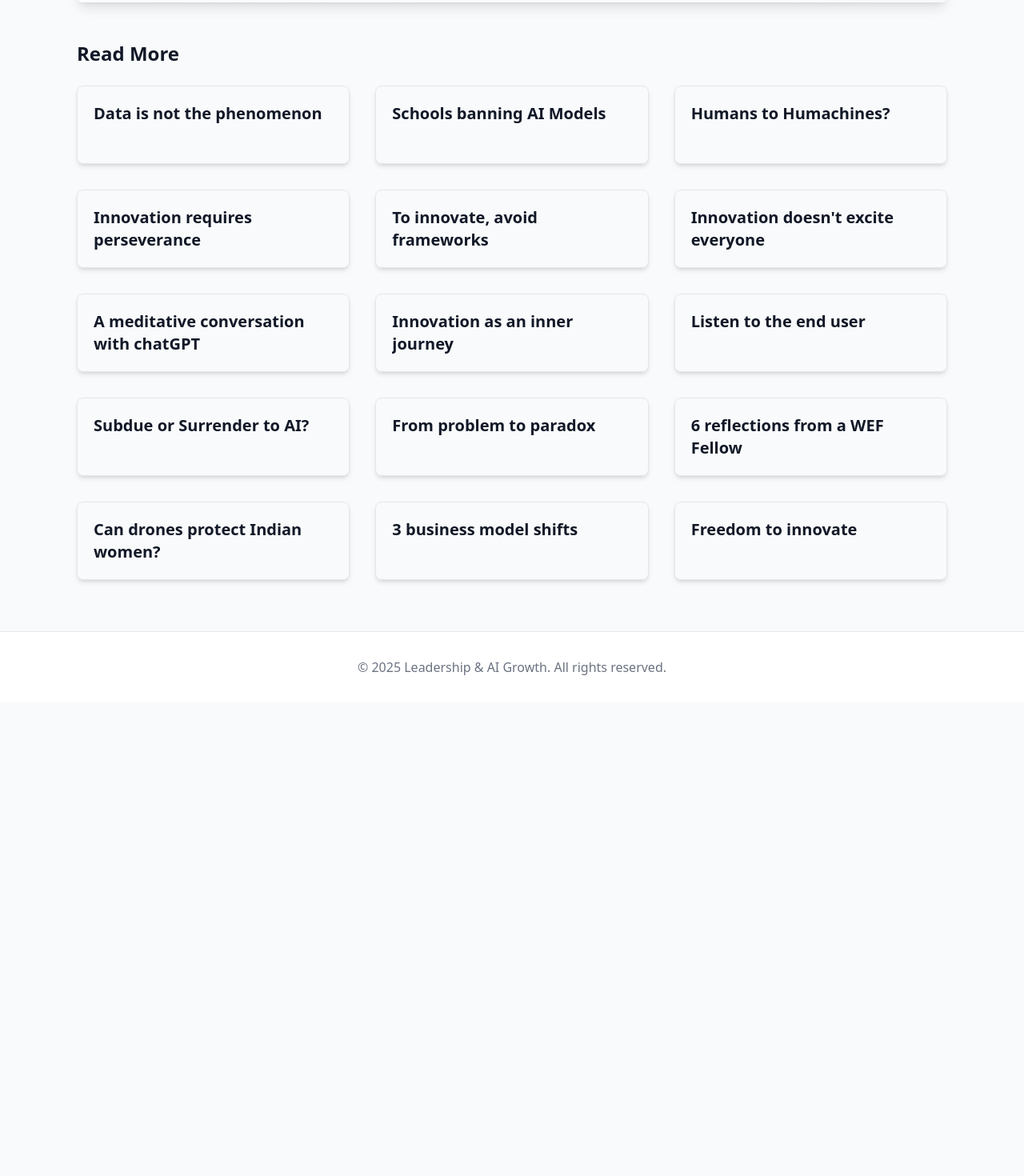
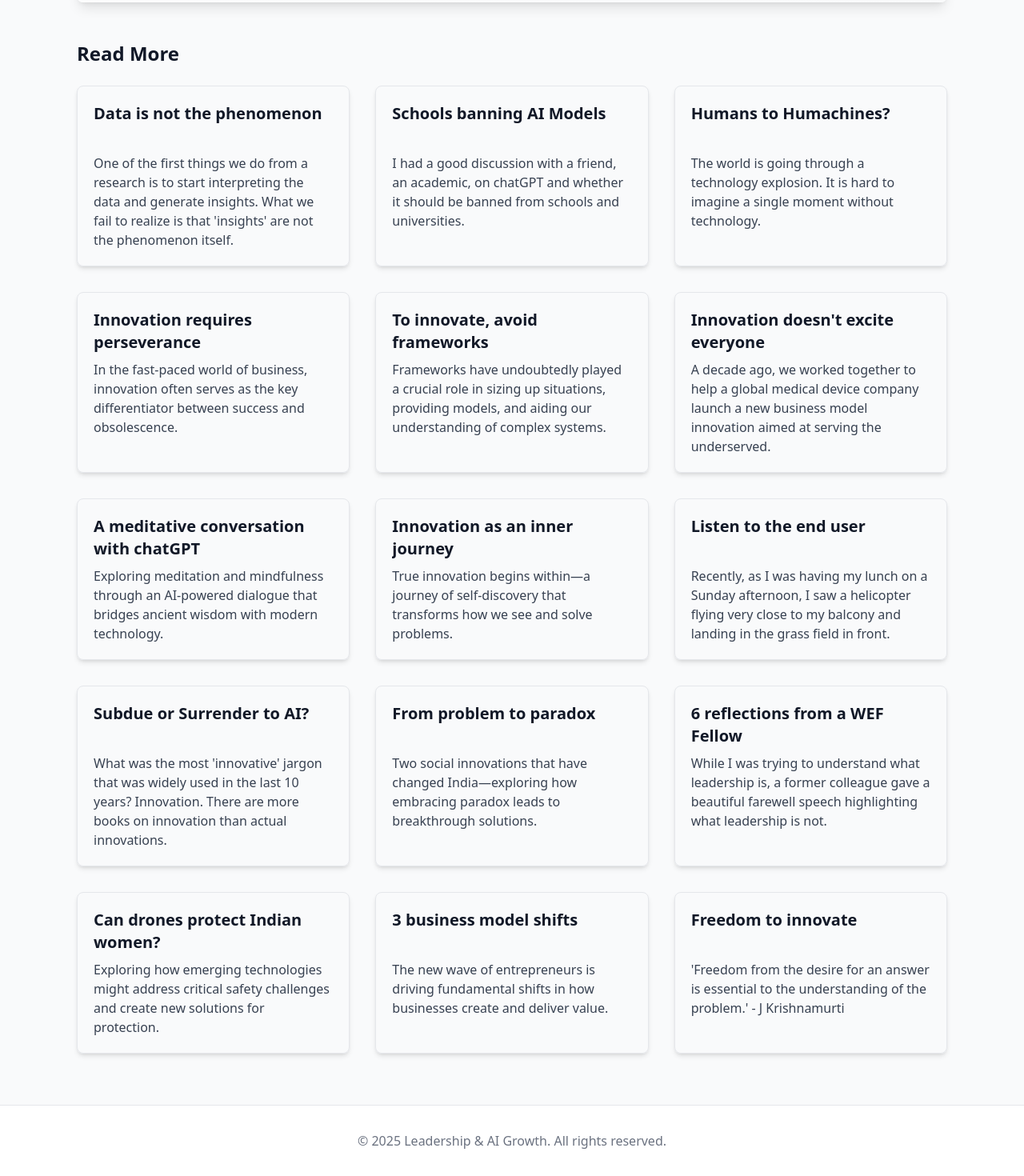
Before and after one commit to Wijay000/draft, a Next.js app: page /insights in a window 1280 px wide. Shown: the part 497-1967 px from the top of the page at 80% size. Before the commit the page ends 1375 px from the top, so only its background shows below. Built offline with nearby package versions, Linux system fonts and the light colour scheme.

Commit message:
feat(insights): add opening lines as descriptions for all articles

```diff
--- a/pages/insights.js
+++ b/pages/insights.js
@@ -12,91 +12,91 @@ export default function Insights() {
     {
       title: "Data is not the phenomenon",
       date: "",
-      description: "",
+      description: "One of the first things we do from a research is to start interpreting the data and generate insights. What we fail to realize is that 'insights' are not the phenomenon itself.",
       url: "https://medium.com/@innovate_11669/data-is-not-the-phenomenon-5476a6651e2"
     },
     {
       title: "Schools banning AI Models",
       date: "",
-      description: "",
+      description: "I had a good discussion with a friend, an academic, on chatGPT and whether it should be banned from schools and universities.",
       url: "https://medium.com/@innovate_11669/should-we-ban-chatgpt-from-universities-and-schools-23ed6be7396b"
     },
     {
       title: "Humans to Humachines?",
       date: "",
-      description: "",
+      description: "The world is going through a technology explosion. It is hard to imagine a single moment without technology.",
       url: "https://www.linkedin.com/pulse/humans-humachines-vijay-anand-raju/"
     },
     {
       title: "Innovation requires perseverance",
       date: "",
-      description: "",
+      description: "In the fast-paced world of business, innovation often serves as the key differentiator between success and obsolescence.",
       url: "https://medium.com/@innovate_11669/innovation-requires-perseverance-and-creativity-5fa9fe0dba44"
     },
     {
       title: "To innovate, avoid frameworks",
       date: "",
-      description: "",
+      description: "Frameworks have undoubtedly played a crucial role in sizing up situations, providing models, and aiding our understanding of complex systems.",
       url: "https://medium.com/@innovate_11669/to-innovate-stay-away-from-frameworks-and-methodologies-35438ae63d80"
     },
     {
       title: "Innovation doesn't excite everyone",
       date: "",
-      description: "",
+      description: "A decade ago, we worked together to help a global medical device company launch a new business model innovation aimed at serving the underserved.",
       url: "https://medium.com/@innovate_11669/innovation-doesnt-excite-everyone-f11183dcb604"
     },
     {
       title: "A meditative conversation with chatGPT",
       date: "",
-      description: "",
+      description: "Exploring meditation and mindfulness through an AI-powered dialogue that bridges ancient wisdom with modern technology.",
       url: "https://medium.com/@vgthinks/a-meditative-conversation-with-my-friend-on-meditation-cd5249e7fe0f"
     },
     {
       title: "Innovation as an inner journey",
       date: "",
-      description: "",
+      description: "True innovation begins within—a journey of self-discovery that transforms how we see and solve problems.",
       url: "https://lnkd.in/ePP7pBZJ"
     },
     {
       title: "Listen to the end user",
       date: "",
-      description: "",
+      description: "Recently, as I was having my lunch on a Sunday afternoon, I saw a helicopter flying very close to my balcony and landing in the grass field in front.",
       url: "https://www.linkedin.com/pulse/leverage-technology-listen-being-who-has-problem-observe-raju/?trackingId=rThVEw4mEF8OOahWRo3uiQ%3D%3D"
     },
     {
       title: "Subdue or Surrender to AI?",
       date: "",
-      description: "",
+      description: "What was the most 'innovative' jargon that was widely used in the last 10 years? Innovation. There are more books on innovation than actual innovations.",
       url: "https://www.linkedin.com/pulse/ai-humans-going-subdue-surrender-new-phenomenon-vijay-anand-raju/?trackingId=hIuzvnako84mhFRBnGf3cw%3D%3D"
     },
     {
       title: "From problem to paradox",
       date: "",
-      description: "",
+      description: "Two social innovations that have changed India—exploring how embracing paradox leads to breakthrough solutions.",
       url: "https://www.weforum.org/stories/2015/06/problem-paradaox-2-social-innovations-that-have-changed-india/"
     },
     {
       title: "6 reflections from a WEF Fellow",
       date: "",
-      description: "",
+      description: "While I was trying to understand what leadership is, a former colleague gave a beautiful farewell speech highlighting what leadership is not.",
       url: "https://www.huffpost.com/archive/in/entry/6-reflections-from-a-global-leadership-program_b_7702632"
     },
     {
       title: "Can drones protect Indian women?",
       date: "",
-      description: "",
+      description: "Exploring how emerging technologies might address critical safety challenges and create new solutions for protection.",
       url: "https://www.weforum.org/stories/2016/09/could-drones-protect-india-s-women-from-rapists/"
     },
     {
       title: "3 business model shifts",
       date: "",
-      description: "",
+      description: "The new wave of entrepreneurs is driving fundamental shifts in how businesses create and deliver value.",
       url: "https://www.weforum.org/stories/2015/06/3-shifts-caused-by-the-new-wave-of-entrepreneurs/"
     },
     {
       title: "Freedom to innovate",
       date: "",
-      description: "",
+      description: "'Freedom from the desire for an answer is essential to the understanding of the problem.' - J Krishnamurti",
       url: "https://www.linkedin.com/pulse/20140813185037-9856952-freedom-to-innovate/?trackingId=jXFIGGspQ2GXkUhdFdKb%2Fg%3D%3D"
     }
   ];
```
